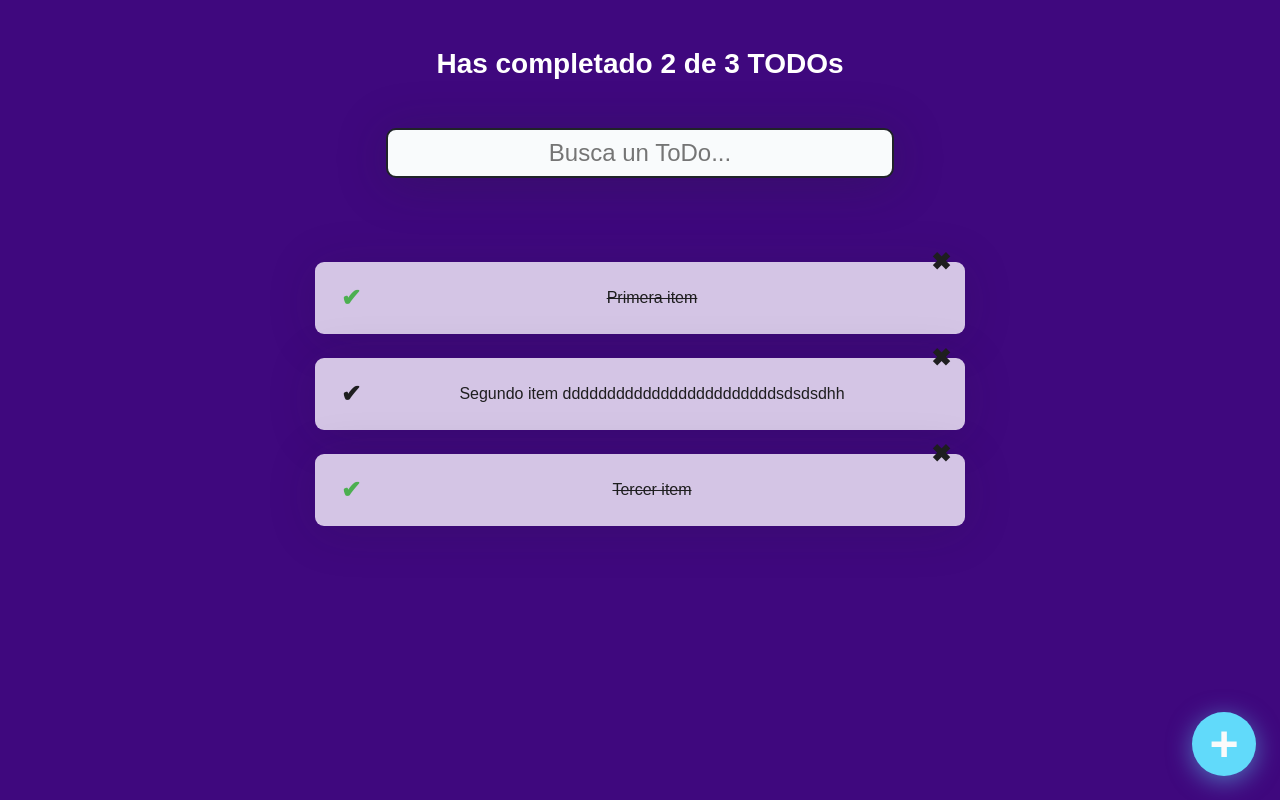
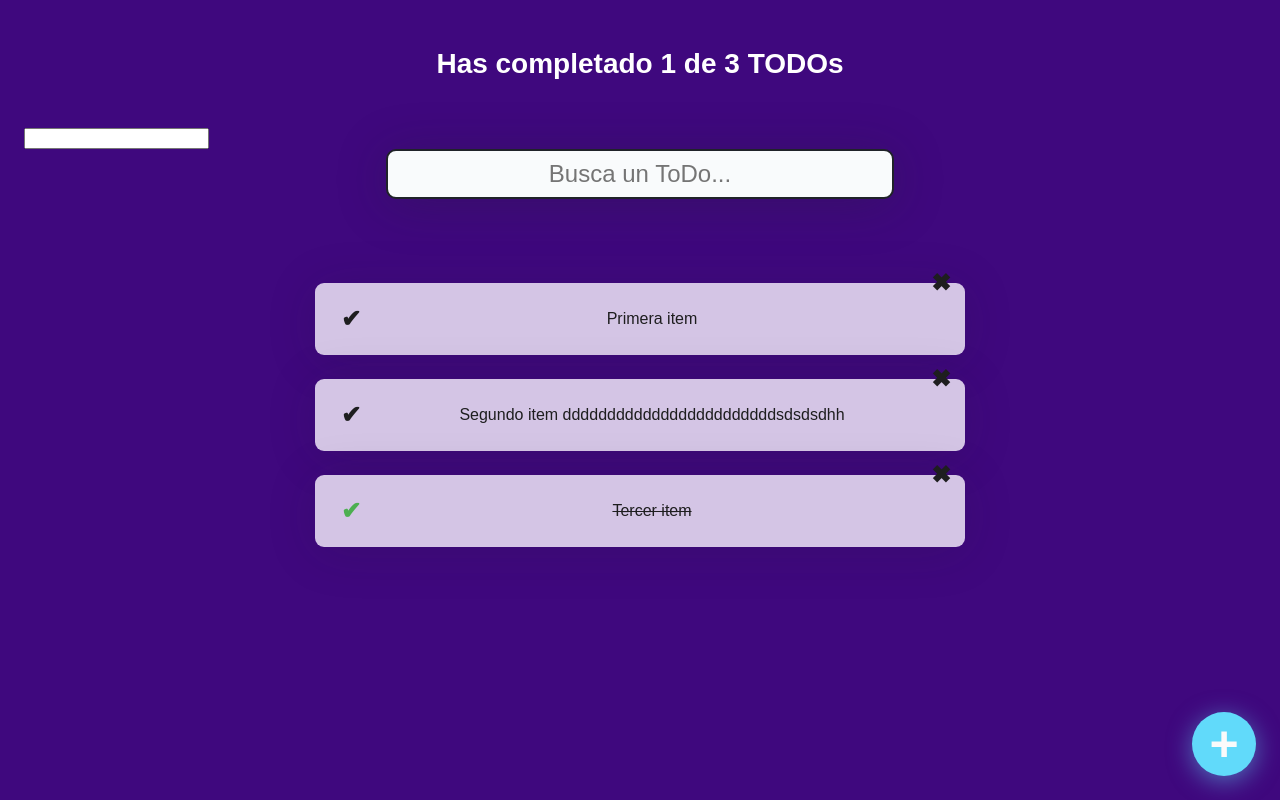
Before and after one commit to IvansanchezEspinoza2019/ToDo-App, a React (Create React App) app: page / in a window 1280 px wide. Built offline with nearby package versions, Linux system fonts and the light colour scheme.

Commit message:
Todos counter and search filter functionality completed

```diff
--- a/src/App.js
+++ b/src/App.js
@@ -1,29 +1,50 @@
-import react from 'react'
+import react, {useState} from 'react'
 import {TodoCounter} from './TodoCounter';
 import { TodoList } from './TodoList';
 import {TodoItem} from './TodoItem'
 import { TodoAddItem } from './TodoAddItem';
 import { TodoSearch } from './TodoSearch';
 
-const TODOs = [
-  {text: "Primera item", completed: true},
+// hardcoded todo's list
+const defaultTODOs = [
+  {text: "Primera item", completed: false},
   {text: "Segundo item ddddddddddddddddddddddddsdsdsdhh", completed: false},
   {text: "Tercer item", completed: true},
 ]
 
 function App() {
+  // application states
+  const [todos, setTodos] = useState(defaultTODOs)
+  const [search, setSearch] = useState('');
+
+  // total todos
+  const completedTodos = todos.filter(todo => !!todo.completed).length;
+  const totalTodos = todos.length;
+
+  // return the searched todos
+  const lowerSearch = search.toLowerCase();
+  const searchedTodos  = search.length == 0 ? todos:todos.filter(todo=>{
+    return todo.text.toLowerCase().includes(lowerSearch)
+  })
+
   return (
     <react.Fragment>
       {/*Contador de tareas completadas de la lista de TODOs*/ }
-      {<TodoCounter/>}
-
+      {<TodoCounter
+        total={totalTodos}
+        completed={completedTodos}
+      />}
+  <input></input>
 
       {/*Barra de busqueda*/}
-      <TodoSearch/>
+      <TodoSearch
+        search={search}
+        setSearch={setSearch}
+      />
 
       {/*Lista de Todos*/}
       <TodoList>
-          {TODOs.map(todo => (
+          {searchedTodos.map(todo => (
             <TodoItem
             key={todo.text}
             text={todo.text}
--- a/src/TodoAddItem.js
+++ b/src/TodoAddItem.js
@@ -2,8 +2,14 @@ import React from "react";
 import './TodoButton.css';
 
 function TodoAddItem(){
+
+    const onCLickButton = (msg) => {
+        alert(msg)
+    }
     return(
-        <button className="TodoAddItem">+</button>
+        <button className="TodoAddItem"
+            onClick={()=> onCLickButton("Hola")}
+        >+</button>
     )
 }
 
--- a/src/TodoCounter.js
+++ b/src/TodoCounter.js
@@ -1,9 +1,10 @@
 import React from 'react'
 import './TodoCounter.css'
 
-function TodoCounter(){
+function TodoCounter({total, completed}){
+
     return(
-        <h2 className="TodoCounter">Has completado 2 de 3 TODOs</h2>
+        <h2 className="TodoCounter">Has completado {completed} de {total} TODOs</h2>
     )
 }
 
--- a/src/TodoItem.js
+++ b/src/TodoItem.js
@@ -2,11 +2,23 @@ import React from "react";
 import './TodoItem.css';
 
 function TodoItem(props) {
+    const onComplete  =() =>{
+        alert("Completaaste el Todo "+props.text)
+    }
+    const onDelete  =() =>{
+        alert("Borraste el Todo "+props.text)
+    }
     return (
         <li className="TodoItem">
-            <span className={`Icon Icon-check ${props.completed && `Icon-check--active`}`}>✔</span>
+            <span className={`Icon Icon-check ${props.completed && `Icon-check--active`}`}
+                onClick={onComplete}
+            >✔</span>
+
             <p className={`TodoItem-p ${props.completed && `TodoItem-p--complete`}`}>{props.text}</p>
-            <span className="Icon Icon-delete">✖</span>
+
+            <span className="Icon Icon-delete"
+                onClick={onDelete}
+            >✖</span>
         </li>
     )
 }
--- a/src/TodoSearch.js
+++ b/src/TodoSearch.js
@@ -1,10 +1,20 @@
-import React from "react";
+import React, {useState} from "react";
 import './TodoSearch.css'
 
-function TodoSearch(){
+function TodoSearch({ search, setSearch}){
+
+    const onSearchValueChange = (event)=>{
+        console.log(event.target.value)
+        setSearch(event.target.value)
+    }
     return (
         <div className="SearchConteiner">
-                <input className="TodoSearch" placeholder="Busca un ToDo..."></input>
+                <input
+                    className="TodoSearch"
+                    placeholder="Busca un ToDo..."
+                    value={search}
+                    onChange={onSearchValueChange}
+                ></input>
         </div>
     )
 }
```
